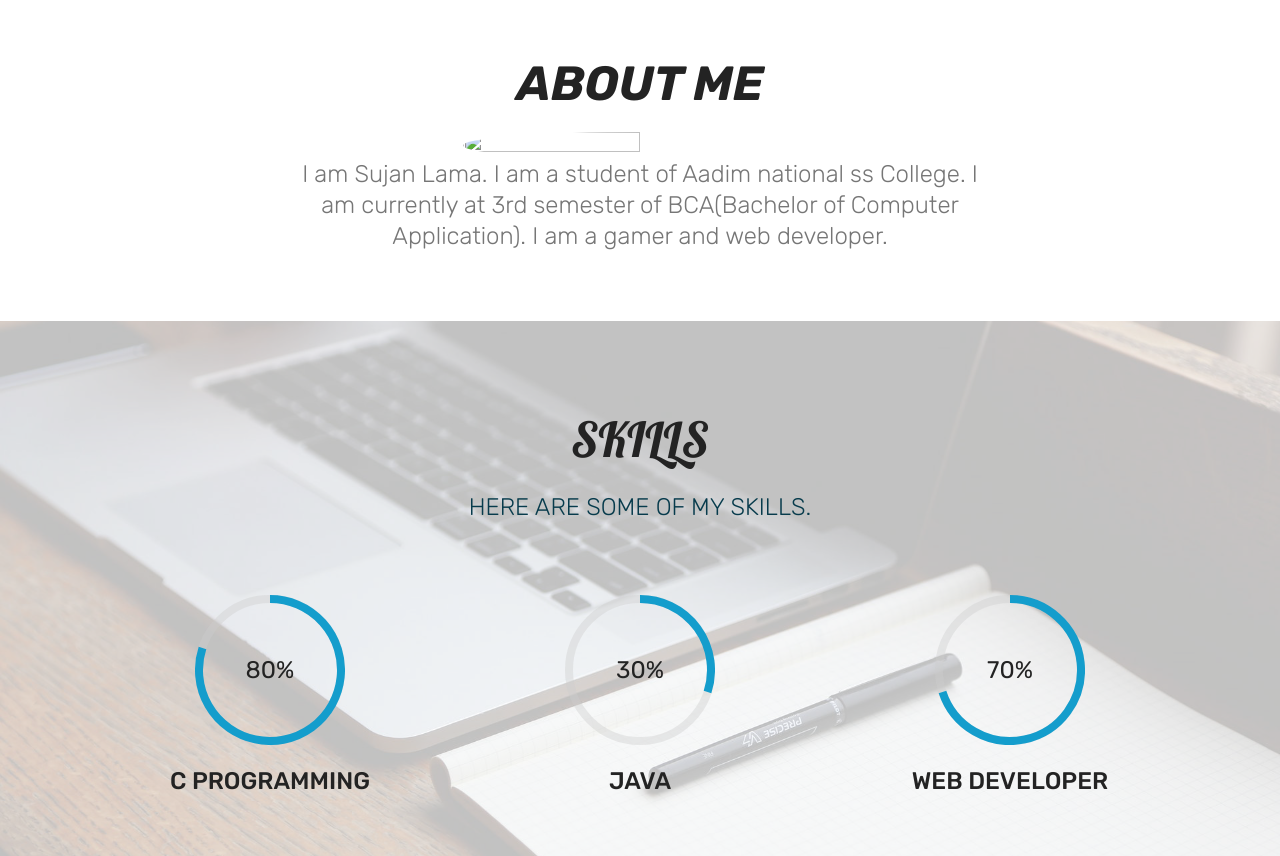
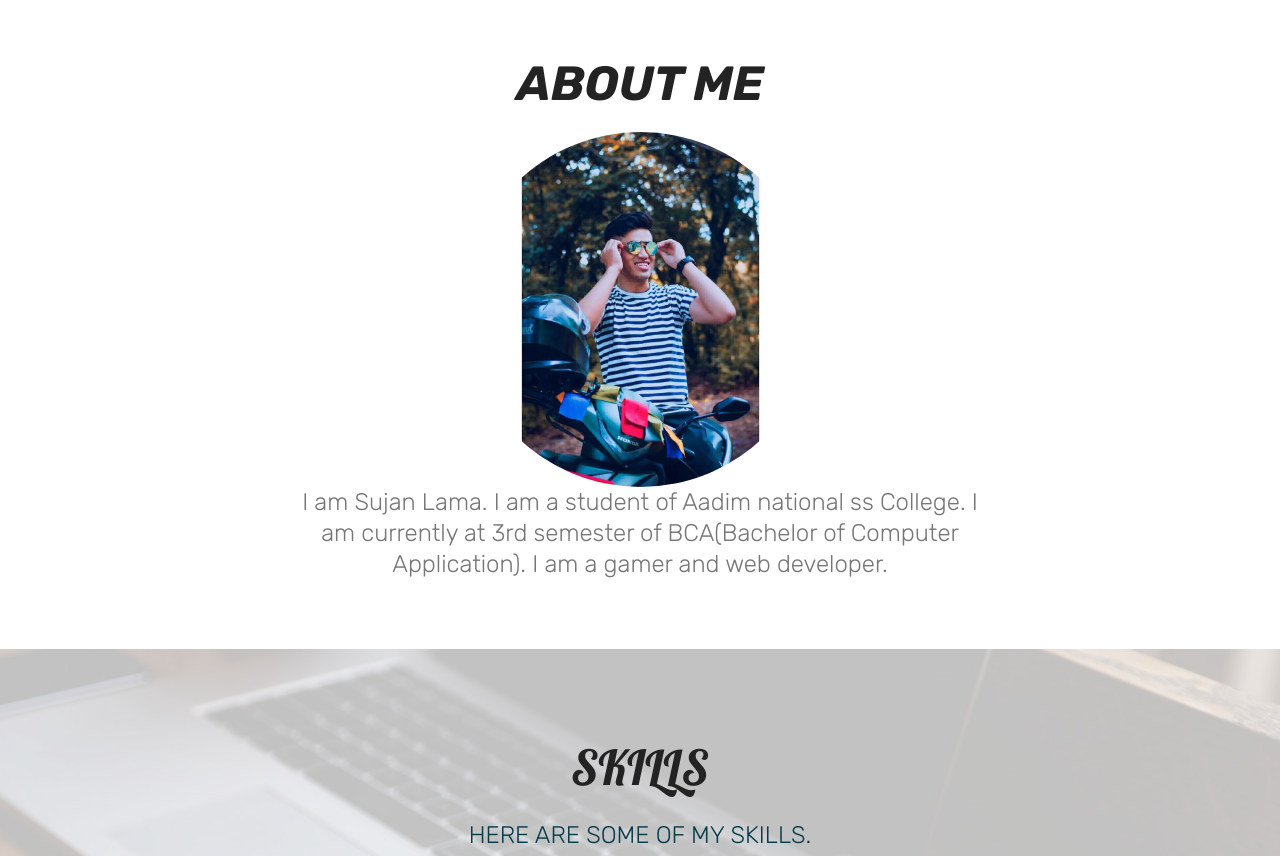
Before and after one commit to Sujanbomjan/SUJANLAMA, a plain HTML site: page index.html in a window 1280 px wide. Shown: the part 800-1656 px from the top of the page. Drawn offline with Linux system fonts and the light colour scheme.

Commit message:
Update index.html

```diff
--- a/index.html
+++ b/index.html
@@ -111,7 +111,7 @@
             <div class="title col-12 col-md-8">
                 <h2 class="align-center pb-3 mbr-fonts-style display-2"><strong><em>
                     ABOUT ME</em></strong></h2>
-                    <img class="rounded-circle" src="C:\web technology\8.jpg" style="height: 100%">
+                    <img class="rounded-circle" src="assets/images/8-1080x1080.jpg" style="height: 100%">
                 <h3 class="mbr-section-subtitle align-center mbr-light mbr-fonts-style display-5">I am Sujan Lama. I am a student of Aadim national ss College. I am currently at 3rd semester of BCA(Bachelor of Computer Application). I am a gamer and web developer.</h3>
 
             </div>
```
